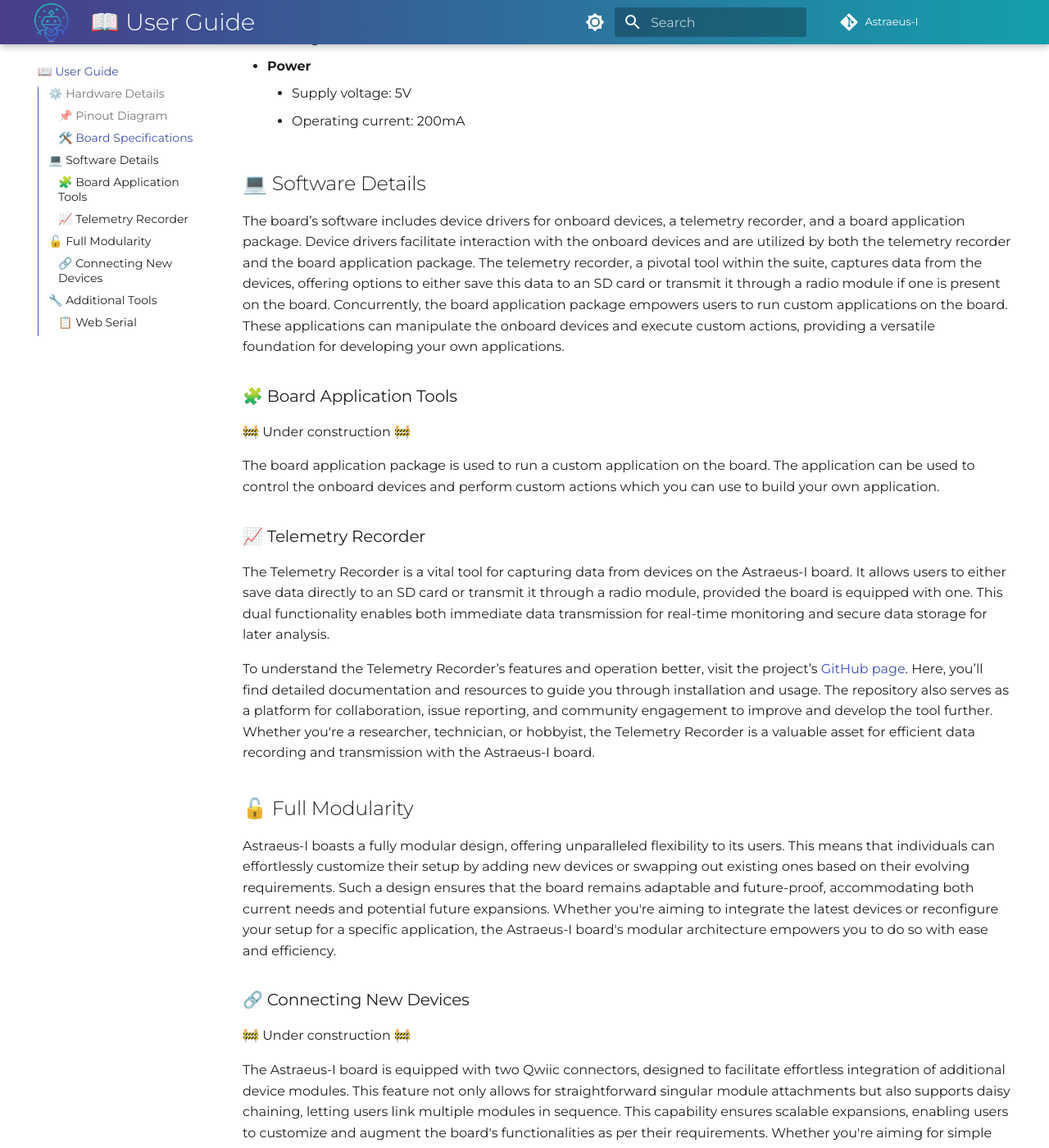
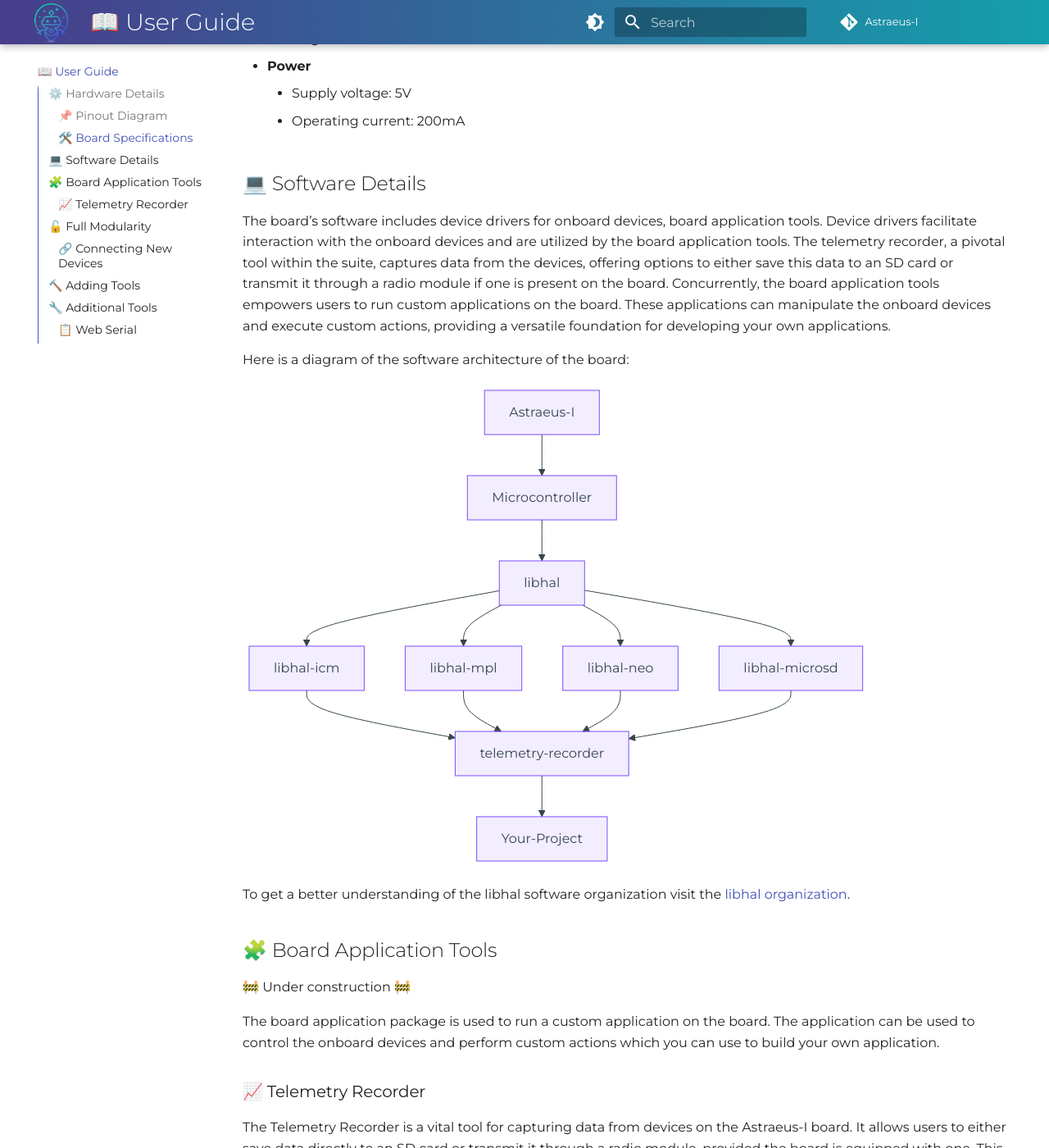
Before and after one commit to Astraeus-I/Astraeus-I.github.io, an MkDocs documentation site: the page built from docs/user_guide/user_guide.md, in a window 1280 px wide and 1400 px high, scrolled down 2240 px. Shown: the whole window at 82% size. Built offline with MkDocs 1.6.1 and Material for MkDocs 9.7.7, drawn with Linux system fonts in a browser that asks for light colours; some of the changed text lies outside the part shown.

Commit message:
:bug: fixes docs for readability

````diff
--- a/docs/user_guide/user_guide.md
+++ b/docs/user_guide/user_guide.md
@@ -30,9 +30,23 @@
 
 ## 💻 Software Details
 
-The board’s software includes device drivers for onboard devices, a telemetry recorder, and a board application package. Device drivers facilitate interaction with the onboard devices and are utilized by both the telemetry recorder and the board application package. The telemetry recorder, a pivotal tool within the suite, captures data from the devices, offering options to either save this data to an SD card or transmit it through a radio module if one is present on the board. Concurrently, the board application package empowers users to run custom applications on the board. These applications can manipulate the onboard devices and execute custom actions, providing a versatile foundation for developing your own applications.
+The board’s software includes device drivers for onboard devices, board application tools. Device drivers facilitate interaction with the onboard devices and are utilized by the board application tools. The telemetry recorder, a pivotal tool within the suite, captures data from the devices, offering options to either save this data to an SD card or transmit it through a radio module if one is present on the board. Concurrently, the board application tools empowers users to run custom applications on the board. These applications can manipulate the onboard devices and execute custom actions, providing a versatile foundation for developing your own applications.
 
-### 🧩 Board Application Tools
+Here is a diagram of the software architecture of the board:
+``` mermaid
+flowchart TD
+
+    Astraeus-I --> Microcontroller --> libhal
+    libhal-->libhal-icm --> telemetry-recorder
+    libhal-->libhal-mpl --> telemetry-recorder
+    libhal-->libhal-neo --> telemetry-recorder
+    libhal-->libhal-microsd --> telemetry-recorder
+    telemetry-recorder --> Your-Project
+```
+To get a better understanding of the libhal software organization visit the <a href="https://libhal.github.io/2.2/contributor_guide/organization/#target-libraries" target="_blank">libhal organization</a>.
+
+
+## 🧩 Board Application Tools
 🚧 Under construction 🚧
 
 The board application package is used to run a custom application on the board. The application can be used to control the onboard devices and perform custom actions which you can use to build your own application.
@@ -52,6 +66,20 @@
 
 The Astraeus-I board is equipped with two Qwiic connectors, designed to facilitate effortless integration of additional device modules. This feature not only allows for straightforward singular module attachments but also supports daisy chaining, letting users link multiple modules in sequence. This capability ensures scalable expansions, enabling users to customize and augment the board's functionalities as per their requirements. Whether you're aiming for simple additions or building a more intricate system requring additional sensors, the Qwiic connectors on the Astraeus-I board make the process seamless and user-friendly.
 
+## 🔨 Adding Tools
+
+If you'd like to add a device or tool to your project you can do so by adding it to the conanfile.py file. You can find the conanfile.py file in the root directory of your project. The conanfile.py file is used to specify the dependencies of your project. To add a device or tool to your project you will need to add it to the `requirements` list in the conanfile.py file. For example, if you want to add the telemetry recorder tool to your project you would add it to the `requirements` list like this:
+
+```python
+def requirements(self):
+    if str(self.options.platform).startswith("lpc40"):
+        self.requires("libhal-lpc40/[^2.1.1]")
+    self.requires("telemetry-recorder/0.0.1")
+    self.requires("libhal-util/[^3.0.0]")
+```
+!!! note
+    Check out the <a href="https://github.com/Astraeus-I/telemetry-recorder" target="_blank">telemetry recorder</a> tool if you want to record data from the Astraeus-I board.
+
 ## 🔧 Additional Tools
 
 Astraeus-I offers a suite of advanced and user-friendly tools designed to cater to both professionals and hobbyists. The tools aim to bridge the gap between raw data and insightful interpretation, ensuring a comprehensive understanding of the board's operations.
--- a/mkdocs.yml
+++ b/mkdocs.yml
@@ -26,14 +26,14 @@
   palette:
     - scheme: preference
       toggle:
-        icon: material/brightness-7
-        name: Switch to dark mode
+        icon: material/brightness-4
+        name: Switch to light mode
       primary: indigo
       accent: deep purple
     - scheme: slate
       toggle:
-        icon: material/brightness-4
-        name: Switch to light mode
+        icon: material/brightness-7
+        name: Switch to dark mode
       primary: indigo
       accent: deep purple
 
@@ -68,7 +68,11 @@
       generic: true
   - footnotes
   - pymdownx.details
-  - pymdownx.superfences
+  - pymdownx.superfences:
+      custom_fences:
+        - name: mermaid
+          class: mermaid
+          format: !!python/name:pymdownx.superfences.fence_code_format
   - pymdownx.mark
   - attr_list
 
````
Also changed, not shown: docs/getting_started/getting_started.md (+0 -14 lines).
